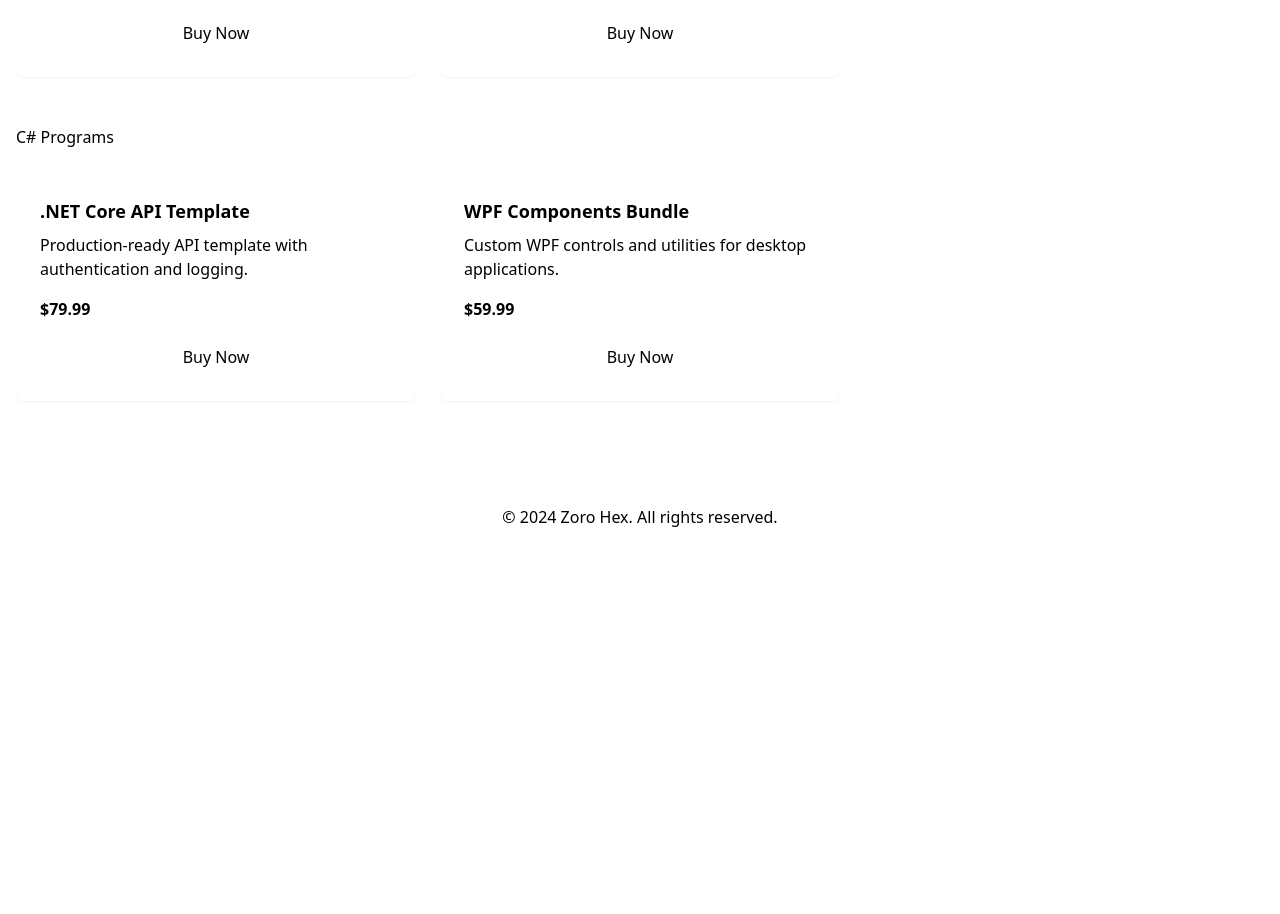
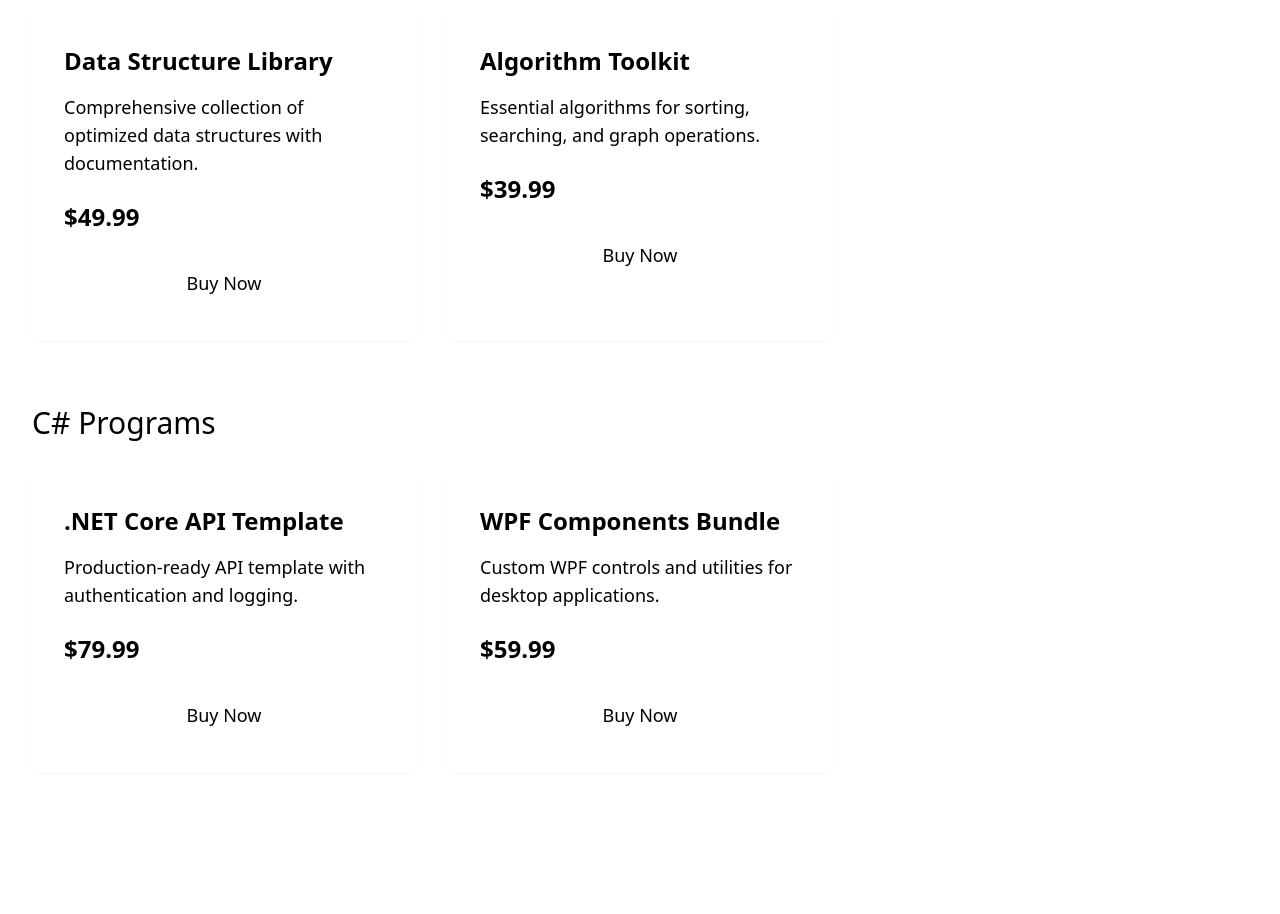
Before and after one commit to abdoabdalkhalk/zoro-panel-site, a plain HTML site: page index.html in a window 1280 px wide. Shown: the part 543-1457 px from the top of the page. Before the commit the page ends 1096 px from the top, so only its background shows below. Drawn offline with nearby package versions, Linux system fonts and the light colour scheme.

Commit message:
Update index.html

```diff
--- a/index.html
+++ b/index.html
@@ -8,70 +8,70 @@
 </head>
 <body class="bg-background min-h-screen">
     <header class="bg-card shadow-sm">
-        <div class="container mx-auto px-4 py-6">
+        <div class="container mx-auto px-8 py-8 max-w-7xl">
             <nav class="flex flex-col md:flex-row items-center justify-between">
-                <div class="flex items-center space-x-4">
-                    <img src="https://images.unsplash.com/photo-1550439062-609e1531270e" alt="Zoro Hex Logo" class="w-10 h-10 rounded-full">
-                    <h1 class="text-2xl font-bold text-primary">Zoro Hex</h1>
+                <div class="flex items-center space-x-6">
+                    <img src="https://images.unsplash.com/photo-1550439062-609e1531270e" alt="Zoro Hex Logo" class="w-16 h-16 rounded-full">
+                    <h1 class="text-4xl font-bold text-primary">Zoro Hex</h1>
                 </div>
-                <div class="mt-4 md:mt-0">
-                    <ul class="flex space-x-6">
-                        <li><a href="#home" class="text-foreground hover:text-primary transition-colors">Home</a></li>
-                        <li><a href="#cpp" class="text-foreground hover:text-primary transition-colors">C++ Programs</a></li>
-                        <li><a href="#csharp" class="text-foreground hover:text-primary transition-colors">C# Programs</a></li>
+                <div class="mt-6 md:mt-0">
+                    <ul class="flex space-x-10">
+                        <li><a href="#home" class="text-xl text-foreground hover:text-primary transition-colors">Home</a></li>
+                        <li><a href="#cpp" class="text-xl text-foreground hover:text-primary transition-colors">C++ Programs</a></li>
+                        <li><a href="#csharp" class="text-xl text-foreground hover:text-primary transition-colors">C# Programs</a></li>
                     </ul>
                 </div>
             </nav>
         </div>
     </header>
 
-    <main class="container mx-auto px-4 py-8">
-        <section id="home" class="mb-12">
-            <div class="bg-card rounded-lg p-8 shadow-sm">
-                <h2 class="text-heading font-heading mb-4">Welcome to Zoro Hex</h2>
-                <p class="text-body text-accent mb-6">Hi, I'm a passionate programmer specializing in C++ and C# development. With years of experience in creating efficient and elegant solutions, I offer high-quality programs that solve real-world problems.</p>
+    <main class="container mx-auto px-8 py-12 max-w-7xl">
+        <section id="home" class="mb-16">
+            <div class="bg-card rounded-lg p-12 shadow-sm">
+                <h2 class="text-4xl font-heading mb-6">Welcome to Zoro Hex</h2>
+                <p class="text-xl text-accent mb-8">Hi, I'm a passionate programmer specializing in C++ and C# development. With years of experience in creating efficient and elegant solutions, I offer high-quality programs that solve real-world problems.</p>
             </div>
         </section>
 
-        <section id="cpp" class="mb-12">
-            <h2 class="text-heading font-heading mb-6">C++ Programs</h2>
-            <div class="grid grid-cols-1 md:grid-cols-2 lg:grid-cols-3 gap-6">
-                <div class="bg-card rounded-lg p-6 shadow-sm">
-                    <h3 class="text-lg font-semibold mb-2">Data Structure Library</h3>
-                    <p class="text-accent mb-4">Comprehensive collection of optimized data structures with documentation.</p>
-                    <p class="text-primary font-bold mb-4">$49.99</p>
-                    <button class="w-full bg-primary text-primary-foreground py-2 rounded hover:bg-opacity-90 transition-colors">Buy Now</button>
+        <section id="cpp" class="mb-16">
+            <h2 class="text-3xl font-heading mb-8">C++ Programs</h2>
+            <div class="grid grid-cols-1 md:grid-cols-2 lg:grid-cols-3 gap-8">
+                <div class="bg-card rounded-lg p-8 shadow-sm">
+                    <h3 class="text-2xl font-semibold mb-4">Data Structure Library</h3>
+                    <p class="text-lg text-accent mb-6">Comprehensive collection of optimized data structures with documentation.</p>
+                    <p class="text-2xl text-primary font-bold mb-6">$49.99</p>
+                    <button class="w-full bg-primary text-primary-foreground py-3 rounded hover:bg-opacity-90 transition-colors text-lg">Buy Now</button>
                 </div>
-                <div class="bg-card rounded-lg p-6 shadow-sm">
-                    <h3 class="text-lg font-semibold mb-2">Algorithm Toolkit</h3>
-                    <p class="text-accent mb-4">Essential algorithms for sorting, searching, and graph operations.</p>
-                    <p class="text-primary font-bold mb-4">$39.99</p>
-                    <button class="w-full bg-primary text-primary-foreground py-2 rounded hover:bg-opacity-90 transition-colors">Buy Now</button>
+                <div class="bg-card rounded-lg p-8 shadow-sm">
+                    <h3 class="text-2xl font-semibold mb-4">Algorithm Toolkit</h3>
+                    <p class="text-lg text-accent mb-6">Essential algorithms for sorting, searching, and graph operations.</p>
+                    <p class="text-2xl text-primary font-bold mb-6">$39.99</p>
+                    <button class="w-full bg-primary text-primary-foreground py-3 rounded hover:bg-opacity-90 transition-colors text-lg">Buy Now</button>
                 </div>
             </div>
         </section>
 
-        <section id="csharp" class="mb-12">
-            <h2 class="text-heading font-heading mb-6">C# Programs</h2>
-            <div class="grid grid-cols-1 md:grid-cols-2 lg:grid-cols-3 gap-6">
-                <div class="bg-card rounded-lg p-6 shadow-sm">
-                    <h3 class="text-lg font-semibold mb-2">.NET Core API Template</h3>
-                    <p class="text-accent mb-4">Production-ready API template with authentication and logging.</p>
-                    <p class="text-primary font-bold mb-4">$79.99</p>
-                    <button class="w-full bg-primary text-primary-foreground py-2 rounded hover:bg-opacity-90 transition-colors">Buy Now</button>
+        <section id="csharp" class="mb-16">
+            <h2 class="text-3xl font-heading mb-8">C# Programs</h2>
+            <div class="grid grid-cols-1 md:grid-cols-2 lg:grid-cols-3 gap-8">
+                <div class="bg-card rounded-lg p-8 shadow-sm">
+                    <h3 class="text-2xl font-semibold mb-4">.NET Core API Template</h3>
+                    <p class="text-lg text-accent mb-6">Production-ready API template with authentication and logging.</p>
+                    <p class="text-2xl text-primary font-bold mb-6">$79.99</p>
+                    <button class="w-full bg-primary text-primary-foreground py-3 rounded hover:bg-opacity-90 transition-colors text-lg">Buy Now</button>
                 </div>
-                <div class="bg-card rounded-lg p-6 shadow-sm">
-                    <h3 class="text-lg font-semibold mb-2">WPF Components Bundle</h3>
-                    <p class="text-accent mb-4">Custom WPF controls and utilities for desktop applications.</p>
-                    <p class="text-primary font-bold mb-4">$59.99</p>
-                    <button class="w-full bg-primary text-primary-foreground py-2 rounded hover:bg-opacity-90 transition-colors">Buy Now</button>
+                <div class="bg-card rounded-lg p-8 shadow-sm">
+                    <h3 class="text-2xl font-semibold mb-4">WPF Components Bundle</h3>
+                    <p class="text-lg text-accent mb-6">Custom WPF controls and utilities for desktop applications.</p>
+                    <p class="text-2xl text-primary font-bold mb-6">$59.99</p>
+                    <button class="w-full bg-primary text-primary-foreground py-3 rounded hover:bg-opacity-90 transition-colors text-lg">Buy Now</button>
                 </div>
             </div>
         </section>
     </main>
 
-    <footer class="bg-secondary py-6">
-        <div class="container mx-auto px-4 text-center text-secondary-foreground">
+    <footer class="bg-secondary py-8">
+        <div class="container mx-auto px-8 text-center text-secondary-foreground text-lg max-w-7xl">
             <p>© 2024 Zoro Hex. All rights reserved.</p>
         </div>
     </footer>
```
